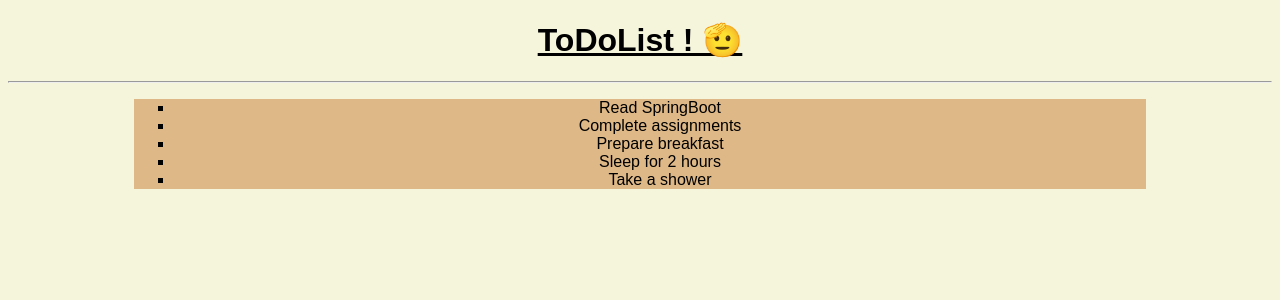
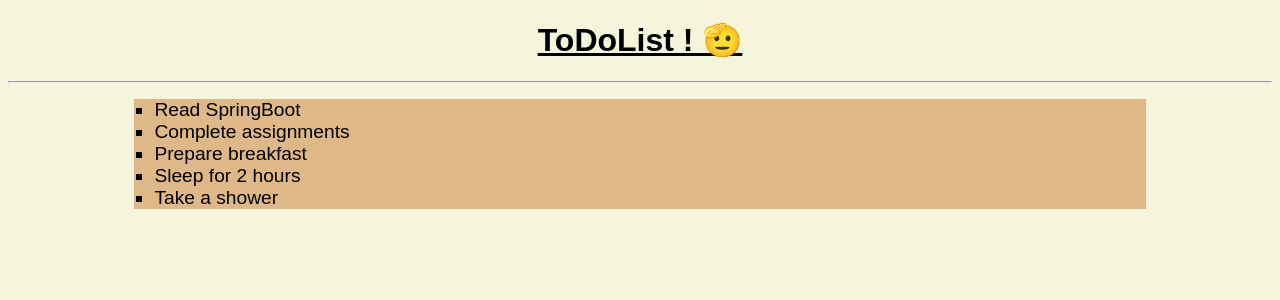
Before and after one commit to samridhi1704/ToDoApp, a React (Create React App) app: page / in a window 1280 px wide. Shown: the top 300 px of the page. Built offline with nearby package versions, Linux system fonts and the light colour scheme.

Commit message:
CheckPoint3b

```diff
--- a/src/components/ToDoItem.jsx
+++ b/src/components/ToDoItem.jsx
@@ -1,6 +1,6 @@
-export default function ToDoItem()
+export default function ToDoItem({text})
 {
-    const items = ["Read SpringBoot", "Complete assignments", "Prepare breakfast", "Sleep for 2 hours", "Take a shower"];
+    /* const items = ["Read SpringBoot", "Complete assignments", "Prepare breakfast", "Sleep for 2 hours", "Take a shower"];
     /* function getItems(){
          const arr=[];
         for(let i=0;i<items.length;i++)
@@ -8,12 +8,16 @@ export default function ToDoItem()
                 arr.push(<li key={i}>{items[i]}</li>);
            }
             return arr;
-     } */
+     }
 
      return <>
 
      {items.map((item,index)=>(
          <li key={index}> {item} </li>
      ))}
- </>
+ </> */
+
+
+
+ return <li> {text} </li>;
           }
--- a/src/components/ToDoList.jsx
+++ b/src/components/ToDoList.jsx
@@ -2,9 +2,23 @@ import ToDoItem from "./ToDoItem";
 
 export default function ToDoList()
 {
-    return <div className = "TaskList" >
-        <ul className="List" type='square'>
-            <ToDoItem />
-        </ul>
-    </div>
+
+    const items = [
+        "Read SpringBoot",
+        "Complete assignments",
+        "Prepare breakfast",
+        "Sleep for 2 hours",
+        "Take a shower"
+      ];
+
+      return (
+        <div className="TaskList">
+          <ul className="List" type='square'>
+            {items.map((item, index) => (
+              <ToDoItem key={index} text={item} />
+            ))}
+          </ul>
+        </div>
+      );
+
 }
--- a/src/styles.css
+++ b/src/styles.css
@@ -14,7 +14,12 @@ body{
   margin-right: 10%;
   border-top: 5px;
 }
-p{
-  text-align: center;
+
+.List {
+  padding-left: 20px; /* Add some padding to the left of the list */
+}
+
+.List li {
+  text-align: left; /* Align list items to the left */
   font-size: 1.2em;
 }
```
